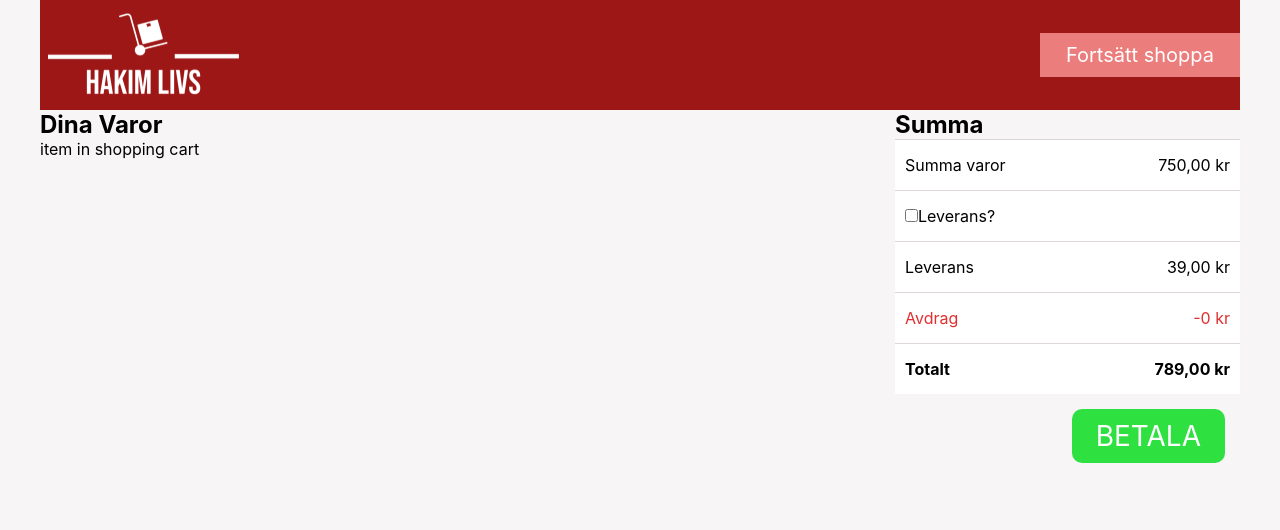
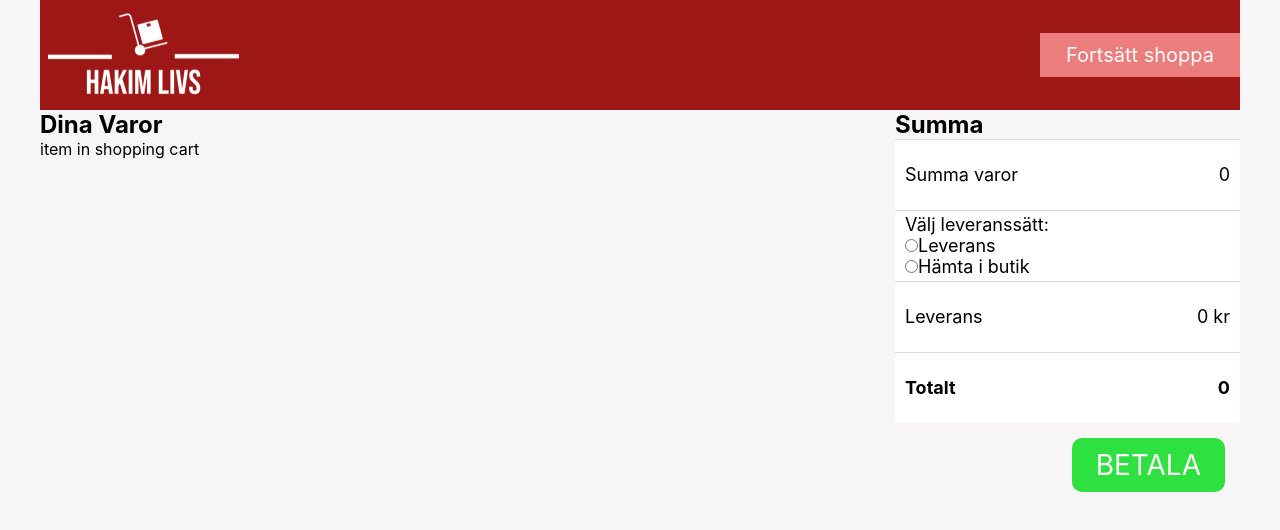
Before and after one commit to PUVSNV21-KVALIT21/Grupp2, a React (Create React App) app in the folder frontend/: page /cart in a window 1280 px wide. Shown: the top 530 px of the page. Built offline with nearby package versions, Linux system fonts and the light colour scheme.

Commit message:
total price for cart is done. Delivery way implemented

```diff
--- /dev/null
+++ b/frontend/src/Models.ts
@@ -0,0 +1,11 @@
+export interface Item {
+  title: string;
+  price: number;
+  category: string;
+  description: string;
+  qty: number;
+}
+
+export interface ShoppingCart {
+  shoppingCart: [];
+}
--- a/frontend/src/Pages/Checkout (Till Kassan)/Cart/CartPage/Shopping-Cart/Cart-Summery/cart-summery.css
+++ b/frontend/src/Pages/Checkout (Till Kassan)/Cart/CartPage/Shopping-Cart/Cart-Summery/cart-summery.css
@@ -15,8 +15,9 @@
   display: flex;
   justify-content: space-between;
   align-items: center;
-  height: 50px;
+  height: 70px;
   padding: 0 10px 0 10px;
+  font-size: 18px;
 }
 .reduced-price {
   color: #e02f2f;
@@ -35,3 +36,12 @@
   margin-top: 15px;
   right: 15px;
 }
+
+.delivery {
+  margin-top: 1rem;
+  margin-bottom: 1rem;
+}
+
+#shipping {
+  margin-left: 1rem;
+}
--- a/frontend/src/Pages/Checkout (Till Kassan)/Cart/CartPage/Shopping-Cart/Cart-Summery/cart-summery.tsx
+++ b/frontend/src/Pages/Checkout (Till Kassan)/Cart/CartPage/Shopping-Cart/Cart-Summery/cart-summery.tsx
@@ -1,34 +1,77 @@
-import React, { Component } from 'react';
+import { useEffect, useState } from 'react';
 import { connect } from 'react-redux';
 import './cart-summery.css';
-class CartSummery extends Component {
-  render() {
+import { Item, ShoppingCart } from '../../../../../../Models';
+
+function CartSummery({ cart }: { cart: [] }) {
+  const [itemTotalPrice, setItemTotalPrice] = useState(0);
+  const [deliveryPrice, setDeliveryPrice] = useState(0);
+
+  let price = 0;
+
+  const handleSelection = (event: any) => {
+    const deliveryWay = event.target.value;
+    if (deliveryWay === 'store-pickup') {
+      setDeliveryPrice(0);
+    } else {
+      setDeliveryPrice(39);
+    }
+  };
+
+  useEffect(() => {
+    cart.forEach((item: Item) => {
+      price += item.qty * item.price;
+    });
+    setItemTotalPrice(price);
+    handleSelection;
+  }, [cart]);
+
   return (
     <div className="cart-summery">
       <h2>Summa</h2>
       <div className="cart-collection">
-          {/* Placeholders untill real code gets put in */}
         <li className="cart-item">
           <span>Summa varor</span>
-            <span>750,00 kr</span>
+          {/* round total to two decimals */}
+          <span>{Math.round(itemTotalPrice * 100) / 100}</span>
         </li>
         <li className="cart-item">
-            <label>
-              <input type="checkbox" ref="shipping" />
-              <span>Leverans?</span>
-            </label>
+          <div className="delivery">
+            Välj leveranssätt:
+            <div>
+              <input
+                type="radio"
+                id="deliveryChoice1"
+                name="delivery-option"
+                value="delivery"
+                onChange={handleSelection}
+              />
+              <label htmlFor="deliveryChoice1">Leverans</label>
+            </div>
+            <div>
+              <input
+                type="radio"
+                id="deliveryChoice2"
+                name="delivery-option"
+                value="store-pickup"
+                onChange={handleSelection}
+              />
+              <label htmlFor="deliveryChoice2">Hämta i butik</label>
+            </div>
+          </div>
         </li>
         <li className="cart-item">
           <span>Leverans</span>
-            <span>39,00 kr</span>
+          <span>{deliveryPrice} kr</span>
         </li>
-          <li className="cart-item reduced-price">
+        {/* <li className="cart-item reduced-price">
           <span>Avdrag</span>
           <span>-0 kr</span>
-          </li>
+        </li> */}
         <li className="cart-item">
           <b>Totalt</b>
-            <b>789,00 kr</b>
+          {/* round total to two decimals */}
+          <b>{Math.round((itemTotalPrice + deliveryPrice) * 100) / 100}</b>
         </li>
       </div>
       <div className="checkout">
@@ -37,12 +80,10 @@ class CartSummery extends Component {
     </div>
   );
 }
-}
 
-const mapStateToProps = (state: any) => {
+const mapStateToProps = (state: ShoppingCart) => {
   return {
     cart: state.shoppingCart,
-    total: state.total,
   };
 };
 
--- a/frontend/src/Product-Component/product-component.tsx
+++ b/frontend/src/Product-Component/product-component.tsx
@@ -8,7 +8,7 @@ function Product({
   AddItem,
 }: {
   title: string;
-  price: string;
+  price: number;
   category: string;
   description: string;
   AddItem: any;
--- a/frontend/src/assets/data.json
+++ b/frontend/src/assets/data.json
@@ -2,140 +2,140 @@
   {
     "id": 1,
     "title": "Sour Puss - Tangerine",
-    "price": "$23.50",
+    "price": 23.5,
     "category": "Games",
     "description": "augue vestibulum rutrum rutrum neque aenean auctor gravida sem praesent id massa id nisl venenatis"
   },
   {
     "id": 2,
     "title": "Lemon Balm - Fresh",
-    "price": "$14.58",
+    "price": 14.58,
     "category": "Beauty",
     "description": "blandit lacinia erat vestibulum sed magna at nunc commodo placerat praesent blandit nam nulla integer pede"
   },
   {
     "id": 3,
     "title": "Wine - Barossa Valley Estate",
-    "price": "$72.53",
+    "price": 72.53,
     "category": "Music",
     "description": "molestie hendrerit at vulputate vitae nisl aenean lectus pellentesque eget nunc donec quis orci eget orci vehicula condimentum curabitur in"
   },
   {
     "id": 4,
     "title": "Foil Cont Round",
-    "price": "$39.75",
+    "price": 39.75,
     "category": "Beauty",
     "description": "molestie hendrerit at vulputate vitae nisl aenean lectus pellentesque eget nunc donec quis orci eget orci vehicula condimentum curabitur"
   },
   {
     "id": 5,
     "title": "Pepper - Sorrano",
-    "price": "$84.81",
+    "price": 84.81,
     "category": "Garden",
     "description": "at turpis donec posuere metus vitae ipsum aliquam non mauris morbi non lectus"
   },
   {
     "id": 6,
     "title": "Contreau",
-    "price": "$13.50",
+    "price": 13.5,
     "category": "Computers",
     "description": "cras non velit nec nisi vulputate nonummy maecenas tincidunt lacus at velit vivamus vel nulla eget eros elementum pellentesque quisque"
   },
   {
     "id": 7,
     "title": "Cocoa Powder - Dutched",
-    "price": "$21.35",
+    "price": 21.35,
     "category": "Industrial",
     "description": "tortor id nulla ultrices aliquet maecenas leo odio condimentum id luctus nec molestie sed"
   },
   {
     "id": 8,
     "title": "Lentils - Green, Dry",
-    "price": "$28.73",
+    "price": 28.73,
     "category": "Sports",
     "description": "dolor morbi vel lectus in quam fringilla rhoncus mauris enim leo rhoncus sed vestibulum sit amet cursus"
   },
   {
     "id": 9,
     "title": "Cake - Mini Cheesecake",
-    "price": "$60.27",
+    "price": 60.27,
     "category": "Health",
     "description": "quis tortor id nulla ultrices aliquet maecenas leo odio condimentum id"
   },
   {
     "id": 10,
     "title": "Beef - Striploin Aa",
-    "price": "$75.07",
+    "price": 75.07,
     "category": "Industrial",
     "description": "quis augue luctus tincidunt nulla mollis molestie lorem quisque ut erat curabitur gravida nisi"
   },
   {
     "id": 11,
     "title": "Chocolate - Dark Callets",
-    "price": "$42.61",
+    "price": 42.61,
     "category": "Shoes",
     "description": "donec diam neque vestibulum eget vulputate ut ultrices vel augue vestibulum ante ipsum primis in faucibus orci luctus"
   },
   {
     "id": 12,
     "title": "Bandage - Finger Cots",
-    "price": "$2.63",
+    "price": 2.63,
     "category": "Computers",
     "description": "diam in magna bibendum imperdiet nullam orci pede venenatis non sodales sed tincidunt eu felis fusce"
   },
   {
     "id": 13,
     "title": "Rum - Mount Gay Eclipes",
-    "price": "$30.04",
+    "price": 30.04,
     "category": "Games",
     "description": "dolor quis odio consequat varius integer ac leo pellentesque ultrices mattis odio donec vitae"
   },
   {
     "id": 14,
     "title": "Beer - Sleeman Fine Porter",
-    "price": "$74.76",
+    "price": 74.76,
     "category": "Music",
     "description": "volutpat erat quisque erat eros viverra eget congue eget semper rutrum nulla nunc purus phasellus in felis donec semper"
   },
   {
     "id": 15,
     "title": "Myers Planters Punch",
-    "price": "$20.64",
+    "price": 20.64,
     "category": "Beauty",
     "description": "lectus pellentesque at nulla suspendisse potenti cras in purus eu magna vulputate luctus"
   },
   {
     "id": 16,
     "title": "Skirt - 29 Foot",
-    "price": "$66.22",
+    "price": 66.22,
     "category": "Automotive",
     "description": "tortor risus dapibus augue vel accumsan tellus nisi eu orci mauris lacinia sapien"
   },
   {
     "id": 17,
     "title": "Nut - Almond, Blanched, Whole",
-    "price": "$36.20",
+    "price": 36.2,
     "category": "Industrial",
     "description": "rhoncus aliquam lacus morbi quis tortor id nulla ultrices aliquet maecenas leo odio condimentum"
   },
   {
     "id": 18,
     "title": "Tomatoes - Orange",
-    "price": "$42.45",
+    "price": 42.45,
     "category": "Outdoors",
     "description": "at feugiat non pretium quis lectus suspendisse potenti in eleifend quam a odio in hac habitasse platea dictumst maecenas ut"
   },
   {
     "id": 19,
     "title": "Salmon - Canned",
-    "price": "$11.74",
+    "price": 11.74,
     "category": "Toys",
     "description": "molestie hendrerit at vulputate vitae nisl aenean lectus pellentesque eget nunc donec"
   },
   {
     "id": 20,
     "title": "Spinach - Packaged",
-    "price": "$58.97",
+    "price": 58.97,
     "category": "Industrial",
     "description": "erat vestibulum sed magna at nunc commodo placerat praesent blandit nam nulla integer pede"
   }
--- a/frontend/src/index.tsx
+++ b/frontend/src/index.tsx
@@ -9,13 +9,13 @@ import { store } from './Redux/cartReducer';
 
 const root = ReactDOM.createRoot(document.getElementById('root') as HTMLElement);
 root.render(
-  <React.StrictMode>
-    <BrowserRouter>
-      <Provider store={store}>
-        <App />
-      </Provider>
-    </BrowserRouter>
-  </React.StrictMode>
+  // <React.StrictMode>
+  <BrowserRouter>
+    <Provider store={store}>
+      <App />
+    </Provider>
+  </BrowserRouter>
+  // </React.StrictMode>
 );
 
 // If you want to start measuring performance in your app, pass a function
```
Lines whose indentation alone changed are shown as unchanged.
